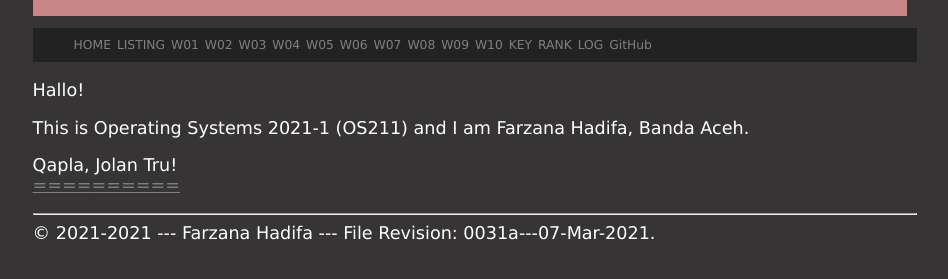
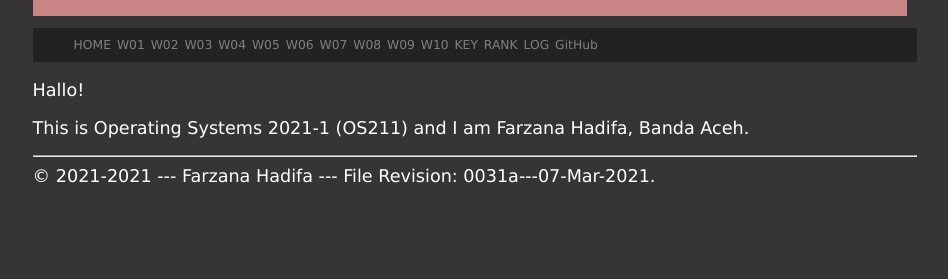
Before and after one commit to frz1110/os211, a Jekyll site: the page built from index.md, in a window 1280 px wide, cut to the strip 142-421 px from the top of the page. Shown: the whole strip, without its empty margins (165-1113 px from the left). Built offline with Jekyll 4.4.1, drawn with Linux system fonts in a browser that asks for light colours.

Commit message:
update github page

```diff
--- a/_includes/navbar.html
+++ b/_includes/navbar.html
@@ -5,7 +5,6 @@
 <nav class="navbar">
   <ul>
     <li class='listitem'><a href='{{ site.baseurl }}/'>HOME</a></li>
-    <li class='listitem'><a href='{{ site.baseurl }}/004.html'>LISTING</a></li>
     <li class='listitem'><a href='{{ site.baseurl }}/W01/'>W01</a></li>
     <li class='listitem'><a href='{{ site.baseurl }}/W02/'>W02</a></li>
     <li class='listitem'><a href='{{ site.baseurl }}/W03/'>W03</a></li>
--- a/index.md
+++ b/index.md
@@ -5,5 +5,3 @@ layout: "layout"
 Hallo!
 
 This is {{ site.title }} and I am {{ site.author }}, {{ site.address }}.
-
-Qapla, Jolan Tru!<br>[====](GitHubPages/)[======](REPORT/00/)
```
Also changed, not shown: 3 other files.
